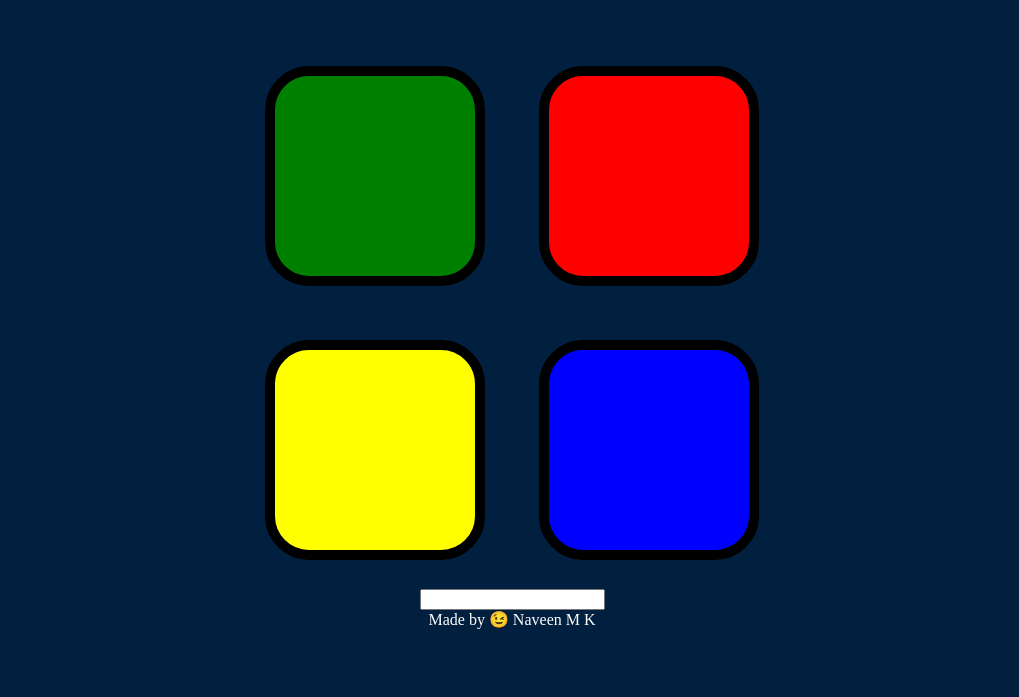
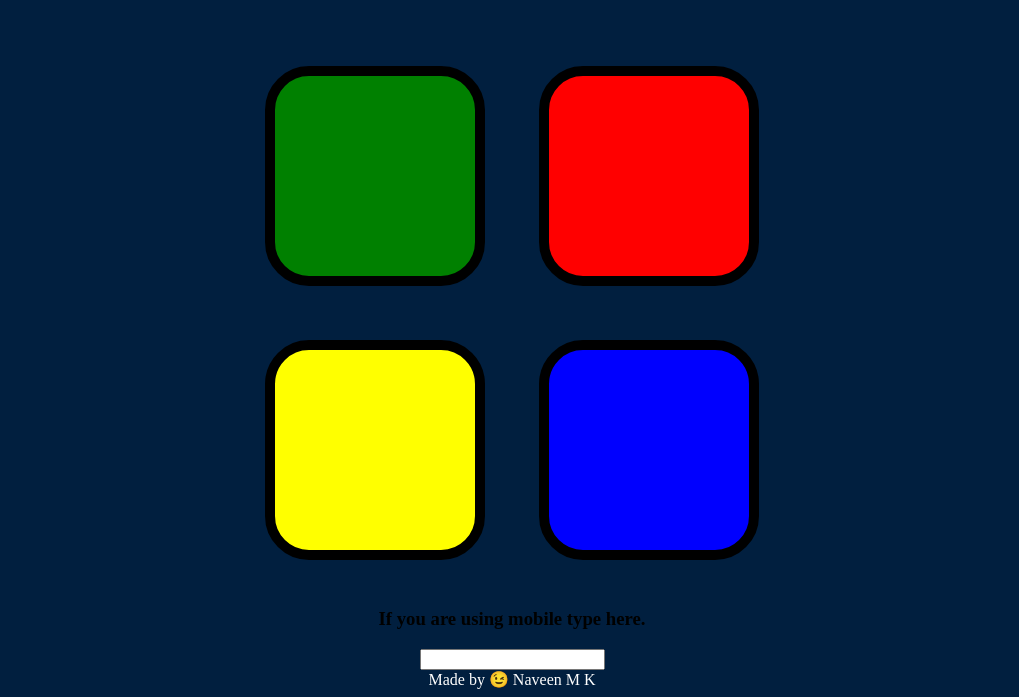
Before and after one commit to NAVEEN3280/simongame, a plain HTML site: page index.html in a window 1280 px wide. Shown: the part 133-830 px from the top of the page, without its empty margins (128-1147 px from the left). Before the commit the page ends 800 px from the top, so only its background shows below. Drawn offline with nearby package versions, Linux system fonts and the light colour scheme.

Commit message:
Update index.html

```diff
--- a/index.html
+++ b/index.html
@@ -34,6 +34,7 @@
     </div>
 
   </div>
+  <h3>If you are using mobile type here.</h3>
   <input type="If you are using mobile type here.">
 
   <script src="https://ajax.googleapis.com/ajax/libs/jquery/3.3.1/jquery.min.js"></script>
```
